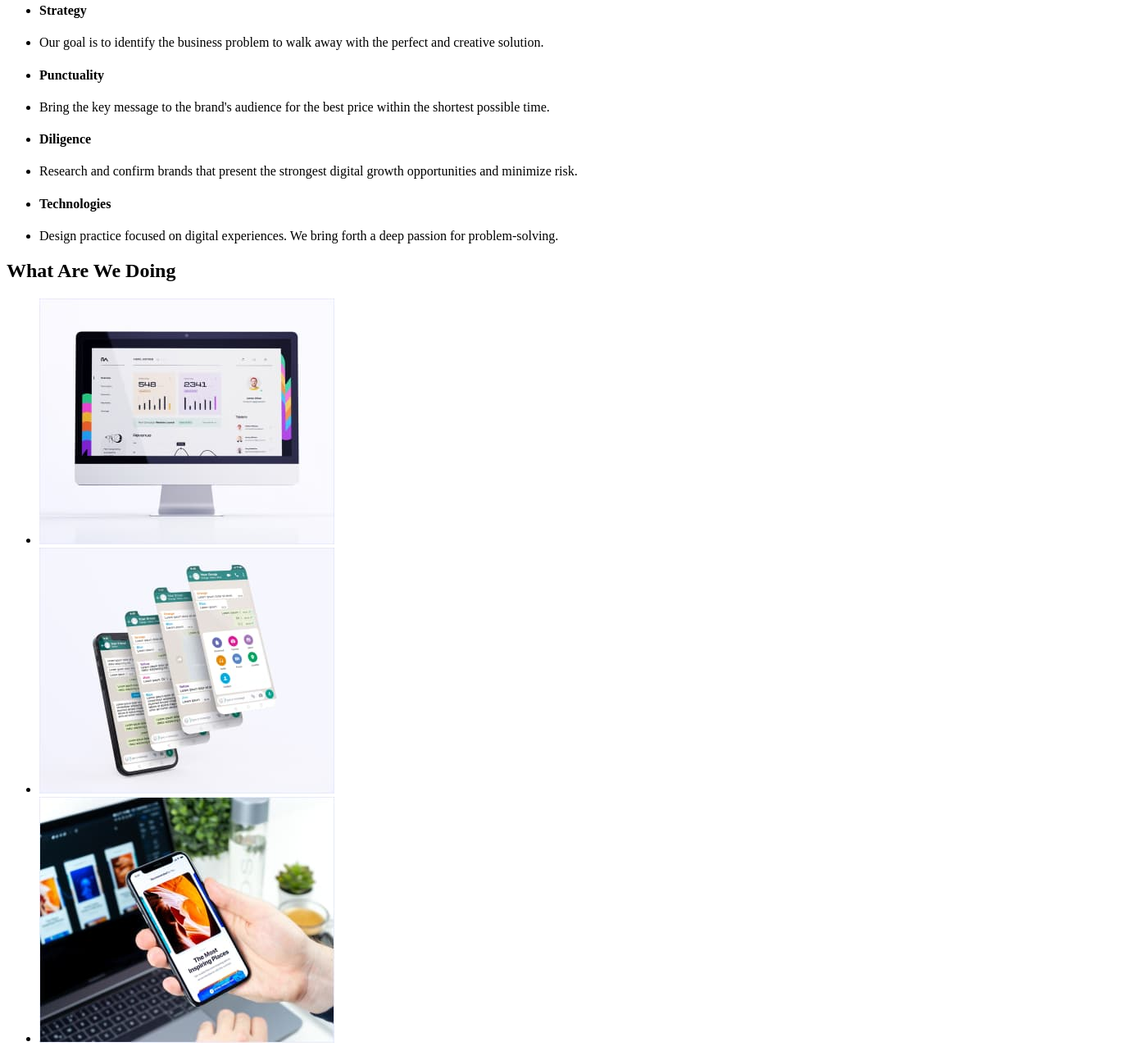
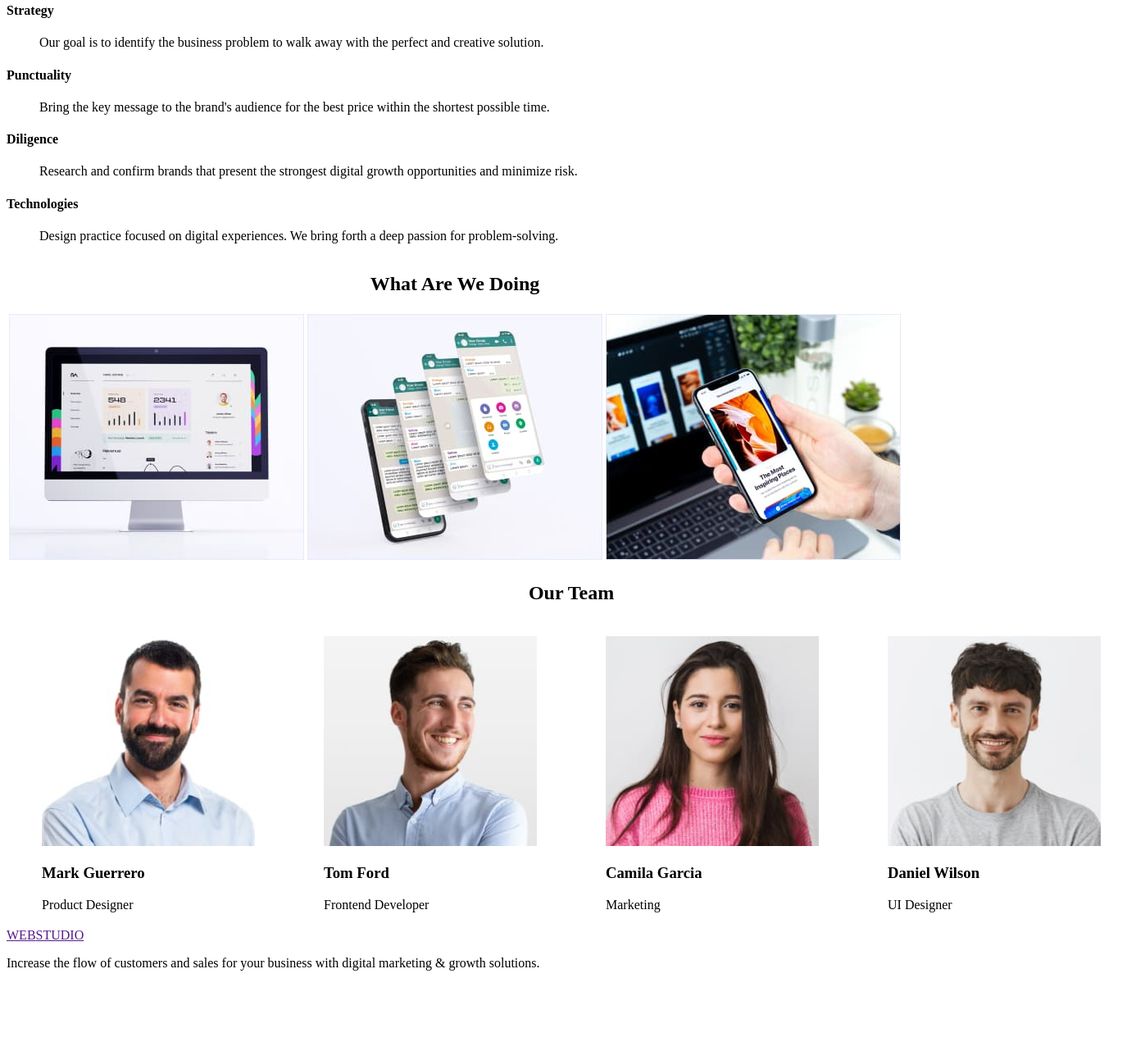
Before and after one commit to Illia-Shatokhin/goit-markup-hw-01, a plain HTML site: page index.html in a window 1280 px wide. Shown: the part 180-1473 px from the top of the page at 82% size, 1386 px wide, since content can reach past the window. After the commit the page ends 1380 px from the top, so only its background shows below. Drawn offline with Linux system fonts and the light colour scheme.

Commit message:
Changed lists to tables

```diff
--- a/index.html
+++ b/index.html
@@ -29,59 +29,61 @@
         </div>
         <!--Main information-->
         <div>
-            <ul>
-                <li><h4>Strategy</h4></li>
-                <li>Our goal is to identify the business
-                    problem to walk away with the perfect and creative solution. </li>
-                <li><h4>Punctuality</h4></li>
-                <li>Bring the key message to the brand's audience for the best price within the shortest possible time.</li>
-                <li><h4>Diligence</h4></li>
-                <li>Research and confirm brands that present the strongest digital growth opportunities and minimize risk.</li>
-                <li><h4>Technologies</h4></li>
-                <li>Design practice focused on digital experiences. We bring forth a deep passion for problem-solving.</li>
-            </ul>
+            <dl>
+                <dt><h4>Strategy</h4></dt>
+                <dd>Our goal is to identify the business
+                    problem to walk away with the perfect and creative solution. </dd>
+                <dt><h4>Punctuality</h4></dt>
+                <dd>Bring the key message to the brand's audience for the best price within the shortest possible time.</dd>
+                <dt><h4>Diligence</h4></dt>
+                <dd>Research and confirm brands that present the strongest digital growth opportunities and minimize risk.</dd>
+                <dt><h4>Technologies</h4></dt>
+                <dd>Design practice focused on digital experiences. We bring forth a deep passion for problem-solving.</dd>
+            </dl>
+            <table>
+                <caption>
                     <h2>What Are We Doing</h2>
-                <ul>
-                <li>
-                    <img src="images/monitor.jpg" alt="monitor" width="360">
-                </li>
-                <li>
-                    <img src="images/phone.jpg" alt="phone" width="360">
-                </li>
-                <li>
-                    <img src="images/all.jpg" alt="phone in hand and monitor background" width="360">
-                </li>
-            </ul>
+                </caption>
+                <tr>
+                    <th><img src="images/monitor.jpg" alt="monitor" width="360"></th>
+                    <th><img src="images/phone.jpg" alt="phone" width="360"></th>
+                    <th><img src="images/all.jpg" alt="phone in hand and monitor background" width="360"></th>
+                </tr>
+            </table>
         </div>
         <!--Our team content-->
         <div>
+            <table>
+                <caption>
                     <h2>Our Team</h2>
-                <ul>
-                <li>
+                </caption>
+                <tr>
+                    <td>
                         <figure>
                             <img src="images/mark.jpg" alt="Mark Guerrero photo" width="260">
                             <figcaption><h3>Mark Guerrero</h3>Product Designer</figcaption>
                         </figure>
-                </li>
-                <li>
+                    </td>
+                    <td>
                         <figure>
                             <img src="images/tom.jpg" alt="Tom Ford photo" width="260">
                             <figcaption><h3>Tom Ford</h3>Frontend Developer</figcaption>
                         </figure>
-                </li>
-                <li>
+                    </td>
+                    <td>
                         <figure>
                             <img src="images/camila.jpg" alt="Camila Garcia photo" width="260">
                             <figcaption><h3>Camila Garcia</h3>Marketing</figcaption>
                         </figure>
-                </li>
-                <li>
+                    </td>
+                    <td>
                         <figure>
                             <img src="images/daniel.jpg" alt="Daniel Wilson photo" width="260">
                             <figcaption><h3>Daniel Wilson</h3>UI Designer</figcaption>
                         </figure>
-                </li>
-            </ul>
+                    </td>
+                </tr>
+            </table>
         </div>
     </main>
     <!--Footer conent-->
```
Lines whose indentation alone changed are shown as unchanged.
